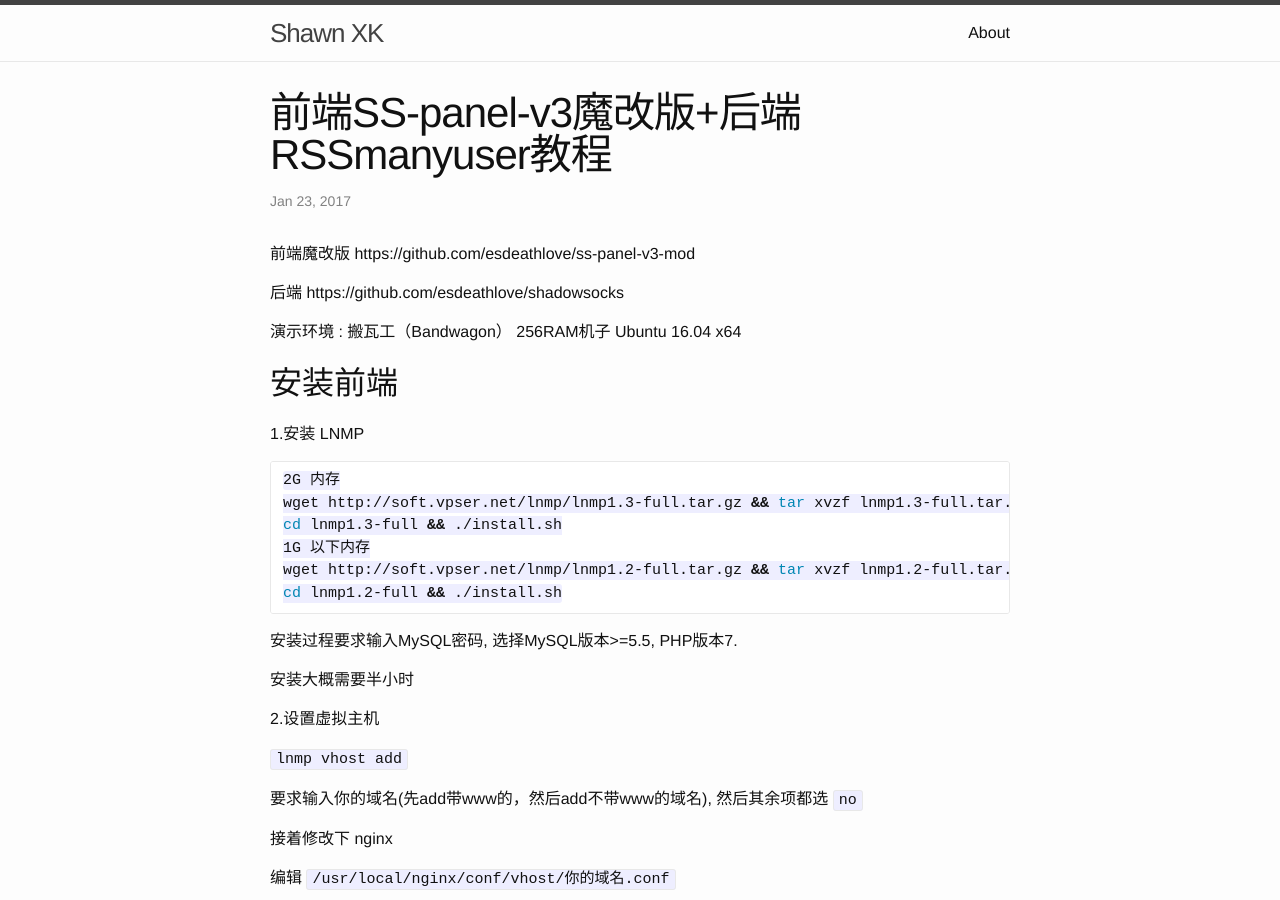
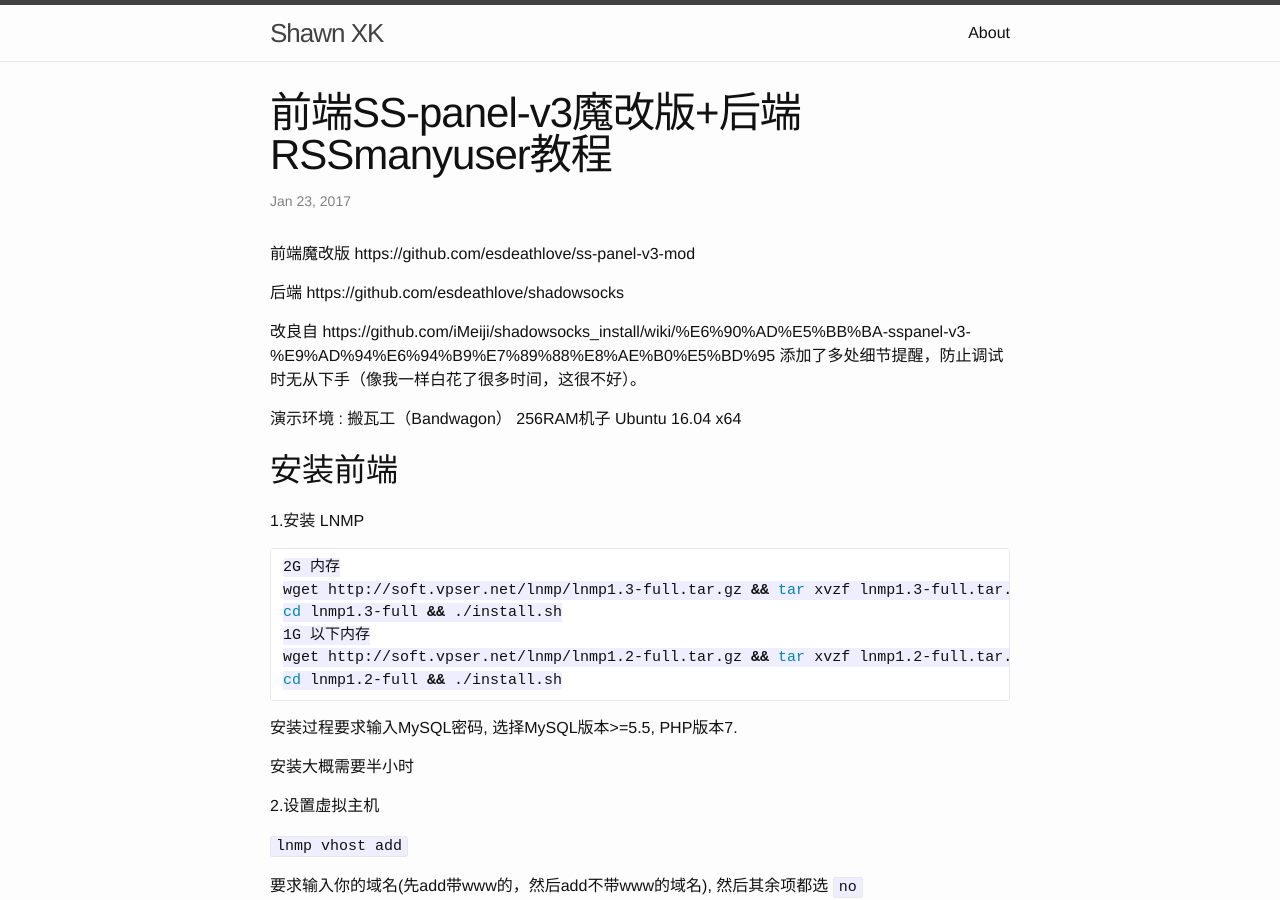
Before and after one commit to Shawnxkwang/shawnxkwang.github.io, a Jekyll site: the page built from _posts/2017-01-23-前端SS-panel-v3魔改版+后端RSSmanyuser教程.markdown, in a window 1280 px wide and 900 px high. Built offline with Jekyll 4.4.1, drawn with Linux system fonts in a browser that asks for light colours.

Commit message:
final update post 01-23

```diff
--- a/_posts/2017-01-23-前端SS-panel-v3魔改版+后端RSSmanyuser教程.markdown
+++ b/_posts/2017-01-23-前端SS-panel-v3魔改版+后端RSSmanyuser教程.markdown
@@ -5,6 +5,10 @@ title: 前端SS-panel-v3魔改版+后端RSSmanyuser教程
 前端魔改版 https://github.com/esdeathlove/ss-panel-v3-mod
 
 后端 https://github.com/esdeathlove/shadowsocks
+
+改良自
+https://github.com/iMeiji/shadowsocks_install/wiki/%E6%90%AD%E5%BB%BA-sspanel-v3-%E9%AD%94%E6%94%B9%E7%89%88%E8%AE%B0%E5%BD%95
+添加了多处细节提醒，防止调试时无从下手（像我一样白花了很多时间，这很不好）。
 
 演示环境 : 搬瓦工（Bandwagon） 256RAM机子 Ubuntu 16.04 x64
 ## 安装前端
```
